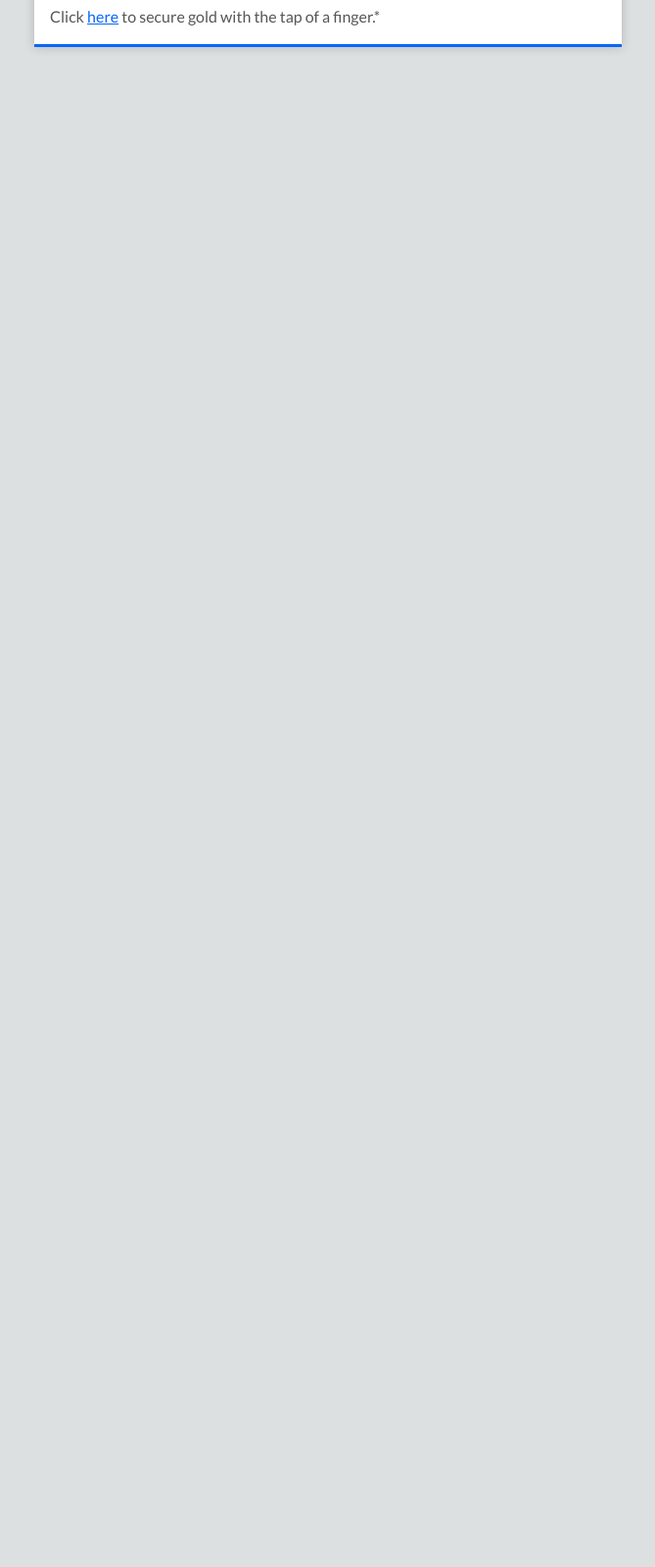
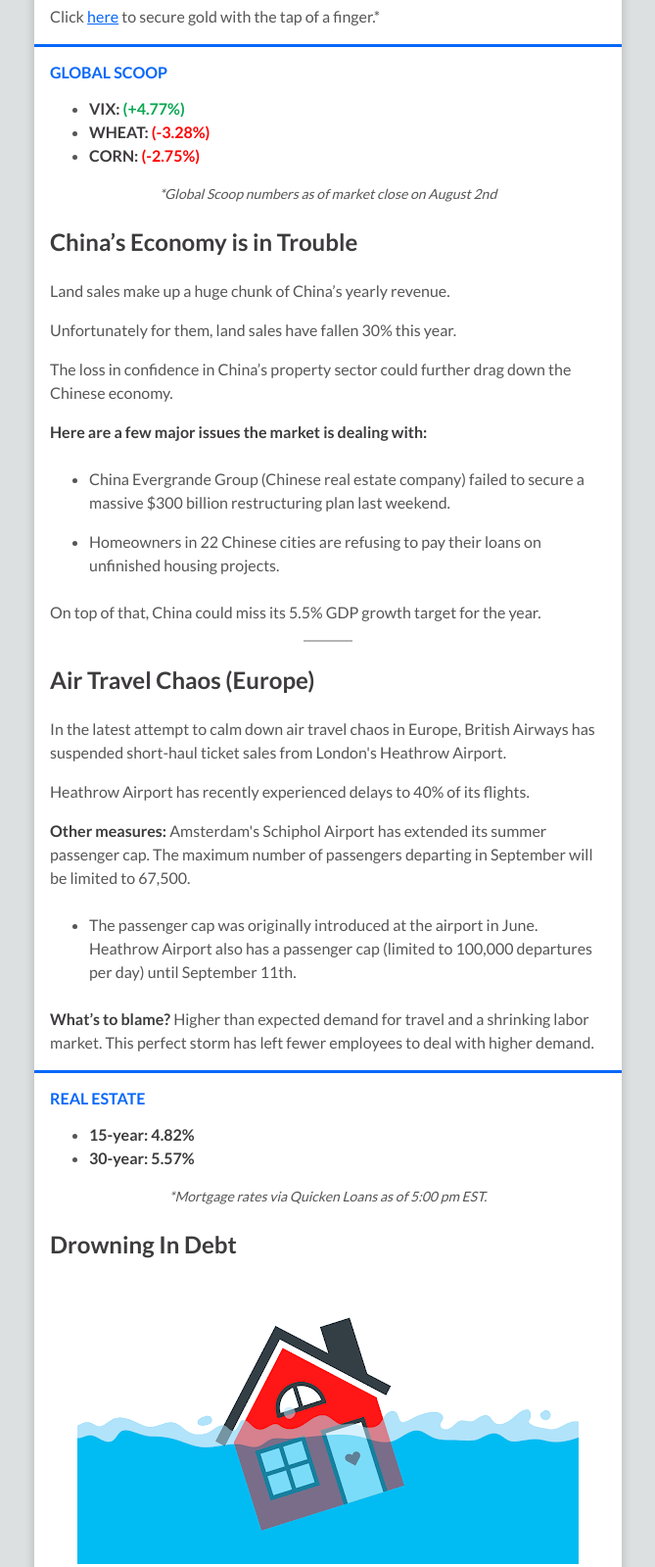
Before and after one commit to pdeleon/newsletter-em, a plain HTML site: page index.html in a window 1280 px wide. Shown: the part 3760-5359 px from the top of the page at 98% size, without its empty margins (305-974 px from the left). Before the commit the page ends 3848 px from the top, so only its background shows below. Drawn offline with Linux system fonts and the light colour scheme.

Commit message:
add real estate section

```diff
--- a/index.html
+++ b/index.html
@@ -255,6 +255,90 @@
 
                 </td>
             </tr>
+            <!-- GLOBAL SCOOP -->
+            <tr>
+                <td style="border-bottom: 3px solid #0767F9; padding: 0 16px;">
+                   <h3 style="font-weight: 700;color: #0767F9;font-size: 16px;">GLOBAL SCOOP</h3>
+
+                   <ul style="line-height:1.5;">
+                    <li>
+                        <span style="font-weight: bold; color: #3d3b3d">VIX: <span style="color: #07a651;">(+4.77%)</span></span></li>
+                    <li>
+                        <span style="font-weight: bold; color: #3d3b3d">WHEAT: <span style="color: #ff0000;">(-3.28%)</span></span>
+                    </li>
+                    <li>
+                        <span style="font-weight: bold; color: #3d3b3d">CORN: <span style="color: #ff0000;">(-2.75%)</span></span>
+                    </li>
+                   </ul>
+                   <p style="font-size: 14px;font-style: italic; text-align: center;">*Global Scoop numbers as of market close on August 2nd</p>
+
+                   <h3 style="color: #3d3b3d; font-size: 24px; font-weight: 700;">China’s Economy is in Trouble</h3>
+
+                   <p>Land sales make up a huge chunk of China’s yearly revenue.</p>
+
+                   <p>Unfortunately for them, land sales have fallen 30% this year.</p>
+
+                   <p>The loss in confidence in China’s property sector could further drag down the Chinese economy.</p>
+
+                   <p><span style="font-weight: bold; color: #3d3b3d">Here are a few major issues the market is dealing with:</span>
+                    <ul style="line-height: 1.5;">
+                        <li style="padding: 8px 0">China Evergrande Group (Chinese real estate company) failed to secure a massive $300 billion restructuring plan last weekend.</li>
+                        <li style="padding: 8px 0">Homeowners in 22 Chinese cities are refusing to pay their loans on unfinished housing projects.</li>
+                    </ul>
+                </p>
+
+                <p>On top of that, China could miss its 5.5% GDP growth target for the year.</p>
+
+                <p style="background-color: #b5b5b5; width: 50px; height: 2px; margin: 0 auto;" class="hr-line"></p>
+
+                <h3 style="color: #3d3b3d; font-size: 24px; font-weight: 700;">Air Travel Chaos (Europe)
+                </h3>
+
+                <p>In the latest attempt to calm down air travel chaos in Europe, British Airways has suspended short-haul ticket sales from London's Heathrow Airport.</p>
+
+                <p>Heathrow Airport has recently experienced delays to 40% of its flights.</p>
+
+                <p><span style="font-weight: bold; color: #3d3b3d">Other measures:</span> Amsterdam's Schiphol Airport has extended its summer passenger cap. The maximum number of passengers departing in September will be limited to 67,500.
+                    <ul style="line-height: 1.5;">
+                        <li style="padding: 8px 0">The passenger cap was originally introduced at the airport in June. Heathrow Airport also has a passenger cap (limited to 100,000 departures per day) until September 11th.</li>
+                    </ul>
+                </p>
+
+                <p><span style="font-weight: bold; color: #3d3b3d">What’s to blame?</span> Higher than expected demand for travel and a shrinking labor market. This perfect storm has left fewer employees to deal with higher demand.</p>
+
+
+                </td>
+            </tr>
+            <!-- REAL ESTATE -->
+            <tr>
+                <td style="border-bottom: 3px solid #0767F9; padding: 0 16px;">
+                   <h3 style="font-weight: 700;color: #0767F9;font-size: 16px;">REAL ESTATE</h3>
+
+                   <ul style="line-height:1.5;">
+                    <li>
+                        <span style="font-weight: bold; color: #3d3b3d">15-year: 4.82%</span>
+                    </li>
+                    <li>
+                        <span style="font-weight: bold; color: #3d3b3d">30-year: 5.57%</span>
+                    </li>
+                   </ul>
+                   <p style="font-size: 14px;font-style: italic; text-align: center;">*Mortgage rates via Quicken Loans as of 5:00 pm EST.</p>
+
+                   <h3 style="color: #3d3b3d; font-size: 24px; font-weight: 700;">Drowning In Debt</h3>
+
+                   <img src="./real-estate.png" alt="" style="margin: 0 auto; display: block;">
+
+                   <p>Household debt surpassed $16 trillion for the first time ever in Q2, with mortgage debt causing the most damage.
+                    <ul style="line-height: 1.5;">
+                        <li style="padding: 8px 0">The total household debt was measured at $16.15 trillion, a $312 billion increase from Q1. </li>
+                        <li style="padding: 8px 0">Mortgage debt surged the most, increasing by $207 billion to $11.4 trillion.</li>
+                    </ul>
+                   </p>
+
+                   <p><span style="font-weight: bold; color: #3d3b3d">Why so high?</span> Americans are borrowing record-high amounts as inflation pushes up the cost of housing. The average price of a home in the U.S. is now at $428,000, a 30% price hike since 2020.</p>
+
+                </td>
+            </tr>
 
 
 
```
Also changed, not shown: real-estate.png (added).
